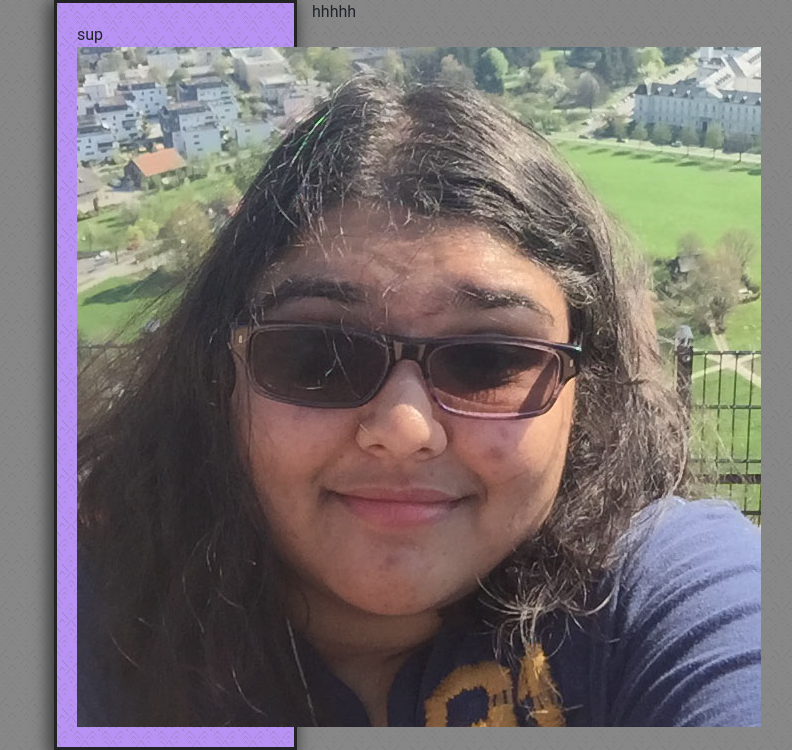
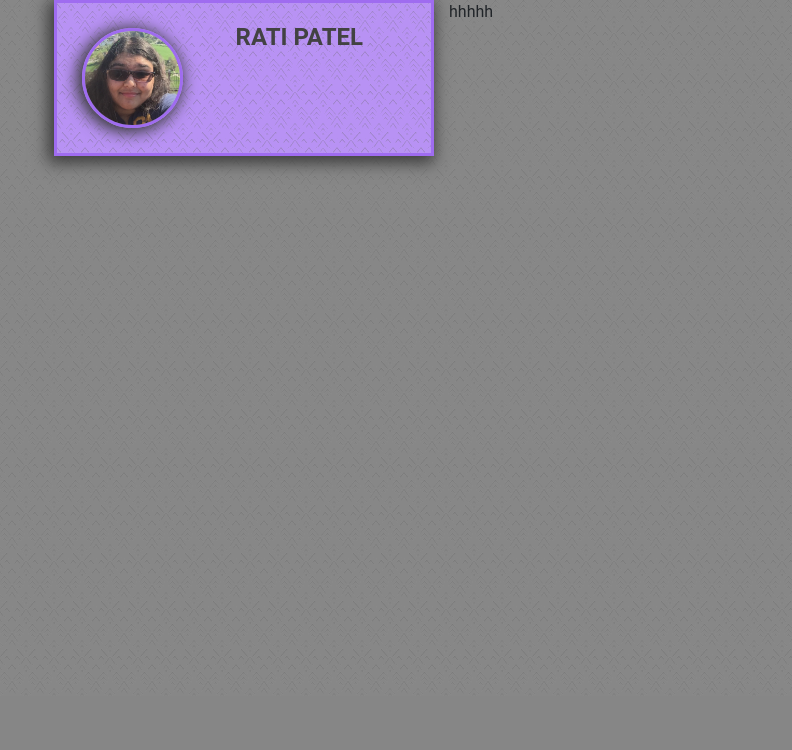
Before and after one commit to Rjp76/-is219s18RPatel-P1, a PHP site: page /index.html in a window 1280 px wide. Shown: the part 104-854 px from the top of the page, without its empty margins (16-808 px from the left). After the commit the page ends 281 px from the top, so only its background shows below. Run offline with PHP 8.4, Linux system fonts and the light colour scheme.

Commit message:
sidebar set up, name and picture added

```diff
--- a/index.html
+++ b/index.html
@@ -26,11 +26,11 @@
 				</nav>
 				<div class ="container">
 					<div class ="row">
-					<div class= "col-md-4" id = "sidebar">
-						sup
-						<img src="images/myFace.JPG" alt= "My face">
+					<div class= "col-md-4 sidebar">
+					<img src="images/myFace.JPG" alt= "My face" height="100px">
+					<h4> RATI PATEL</h4>
 					</div>
-				<div class= "col-md-offset-1 col-md-7">
+					<div class= "col-md-offset-1 col-md-7">
 				hhhhh
 				</div>
 			</div>
--- a/style/main.css
+++ b/style/main.css
@@ -40,14 +40,31 @@ aside img{
 	z-index:-1;
 	bottom:650px;
 }
-#sidebar{
-	position:relative;
-	max-width:243px;
-	border: 3px solid #232323;
+.sidebar{
+	border: 3px solid #9F6CF0;
 	padding:20px;
 	background-color:#B892F4;
 	background-image:url("../images/bgtexture.png");
 	box-shadow:-3px 4px 15px 3px #3c3c3c;
+}
+.sidebar img{
+	border-radius: 50%;
+	border: 3px solid #9F6CF0;
+	box-shadow:-3px 2px 15px 3px #3c3c3c;
+	margin:5px;
+	float:left;
+}
+.sidebar p {
+	font-family:'Roboto', sans-serif;
+	color:#424242;
+	text-align: center;
+}
+.sidebar h4 {
+	font-weight: bold;
+	font-family:'Roboto', sans-serif;
+	color:#424242;
+	text-align: center;
+
 }
 footer {
 	background-color: #232323;
```
